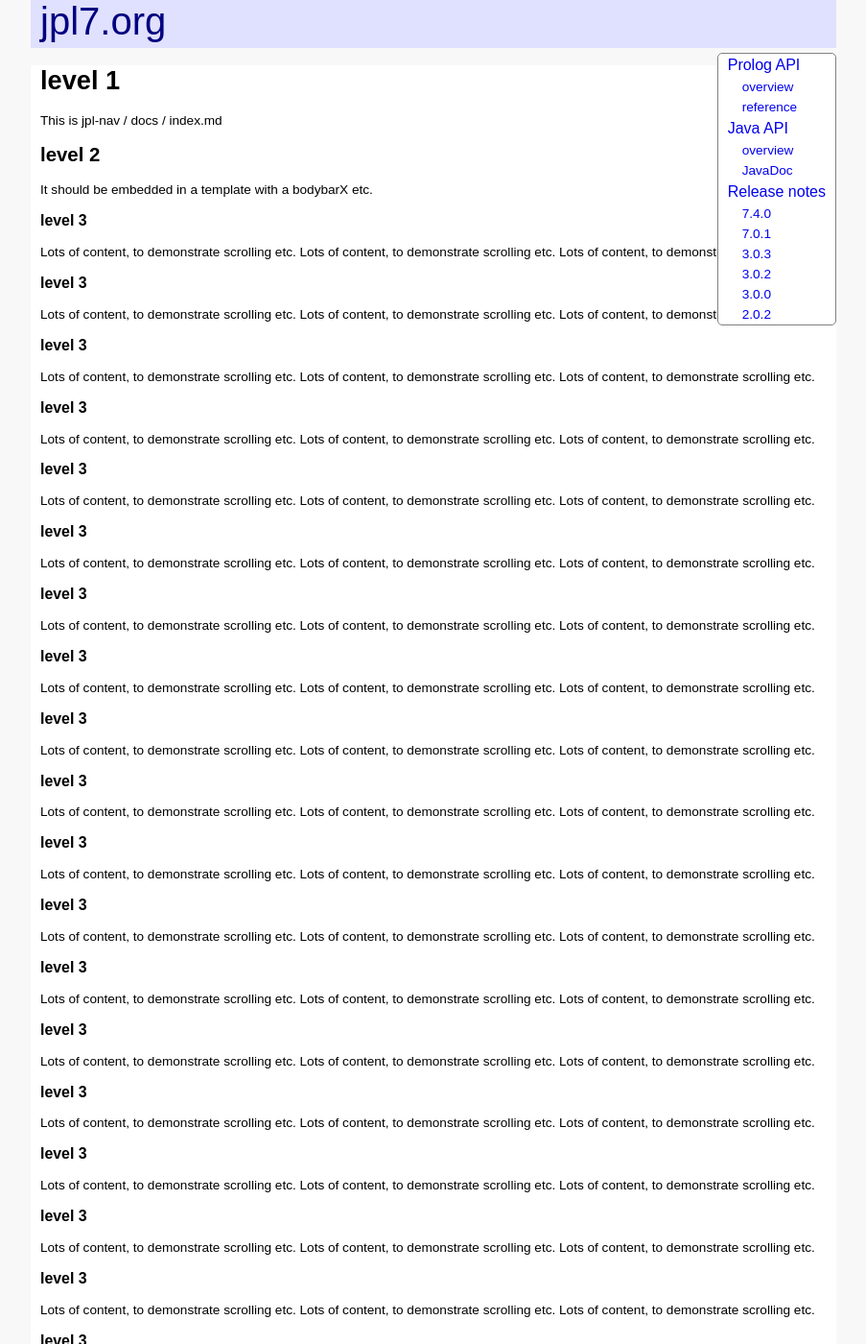
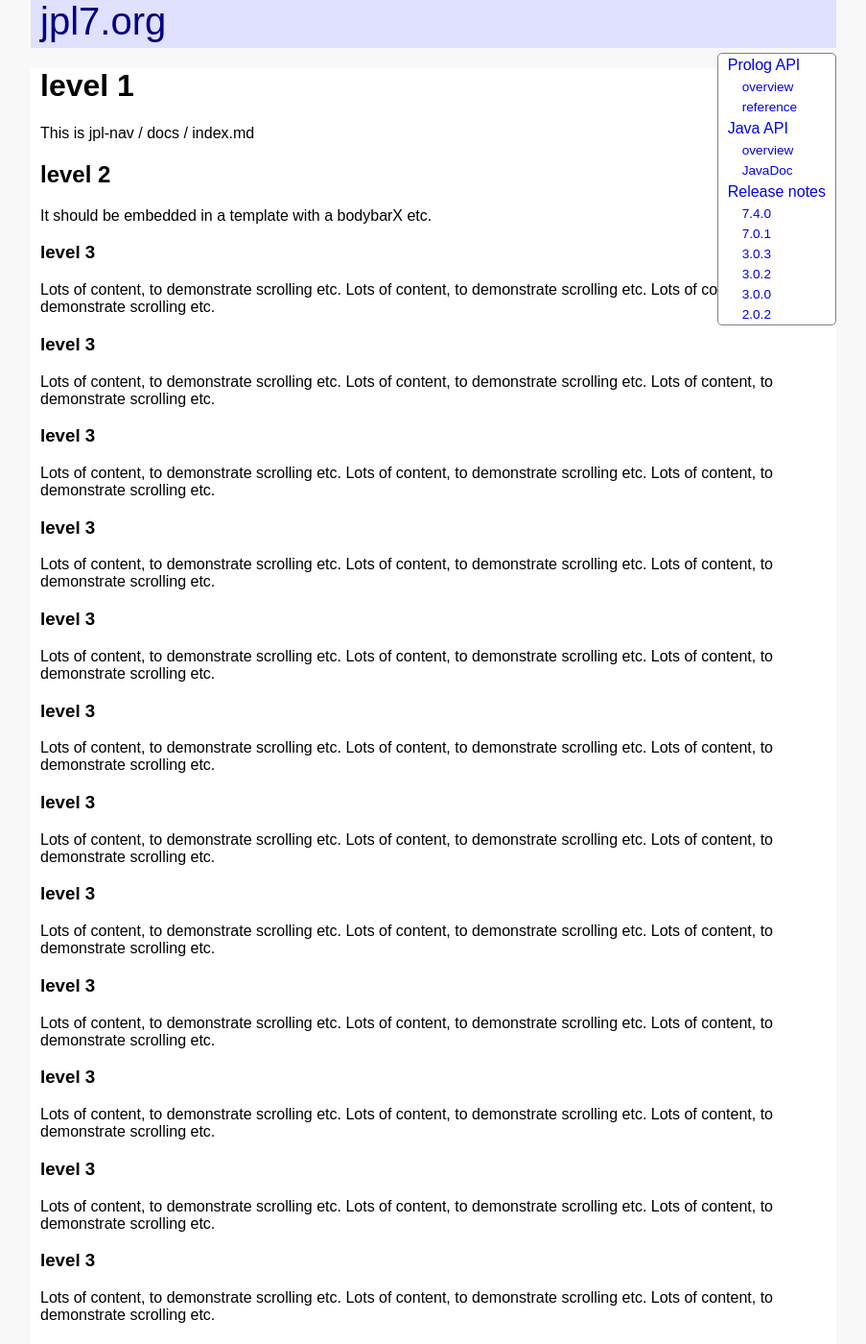
Before and after one commit to anionic/jpl-nav, a Jekyll site: the page built from docs/index.md, in a window 1280 px wide and 1400 px high. Shown: the whole window at 96% size, without its empty margins (188-1091 px from the left). Built offline with Jekyll 4.4.1, drawn with Linux system fonts in a browser that asks for light colours.

Commit message:
Update default.html

```diff
--- a/docs/_layouts/default.html
+++ b/docs/_layouts/default.html
@@ -149,7 +149,7 @@
 				}
 				.mainbar {
 					background-color: #FFFFFF;
-					font-size: 85%;
+					font-sizeQ: 85%;
 					margin: 0 auto 0 auto; /* horiz centred */
 					padding: 0 10px 0 10px;
 					max-width: 820px;
```
